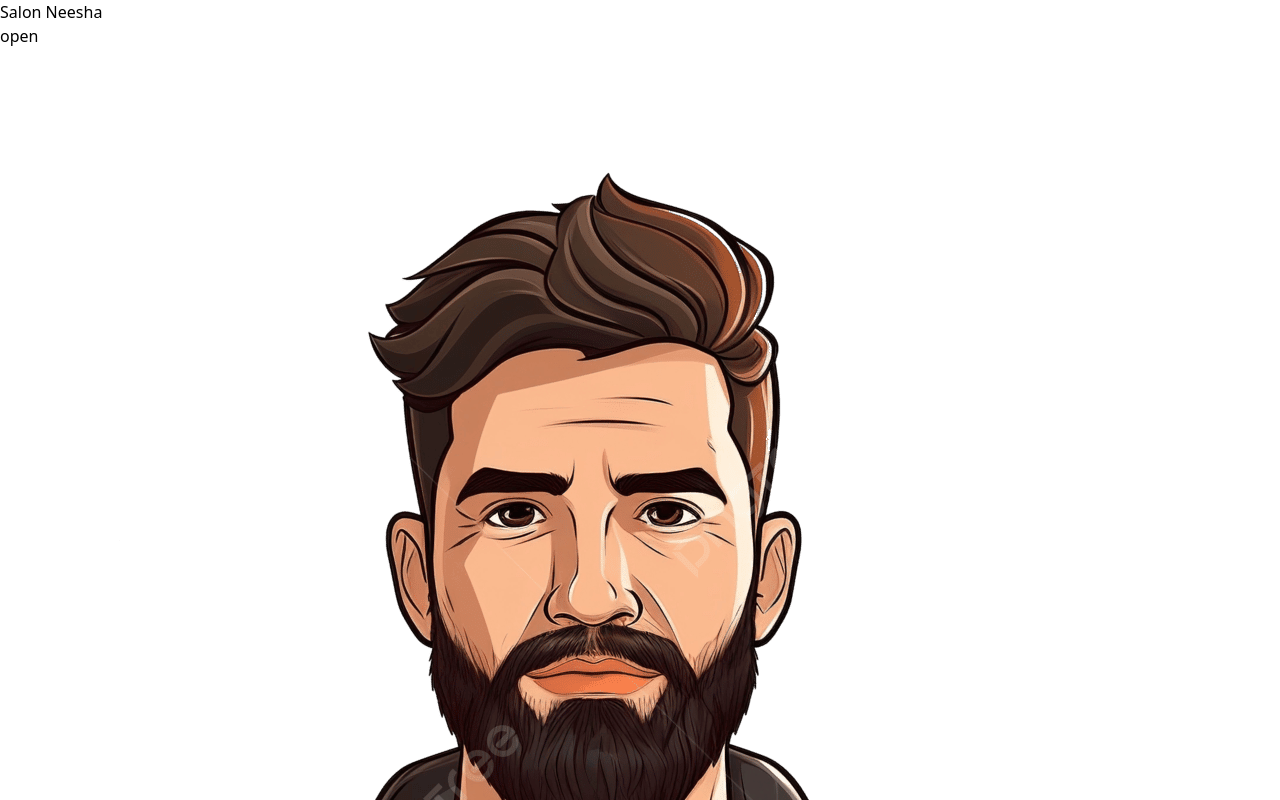
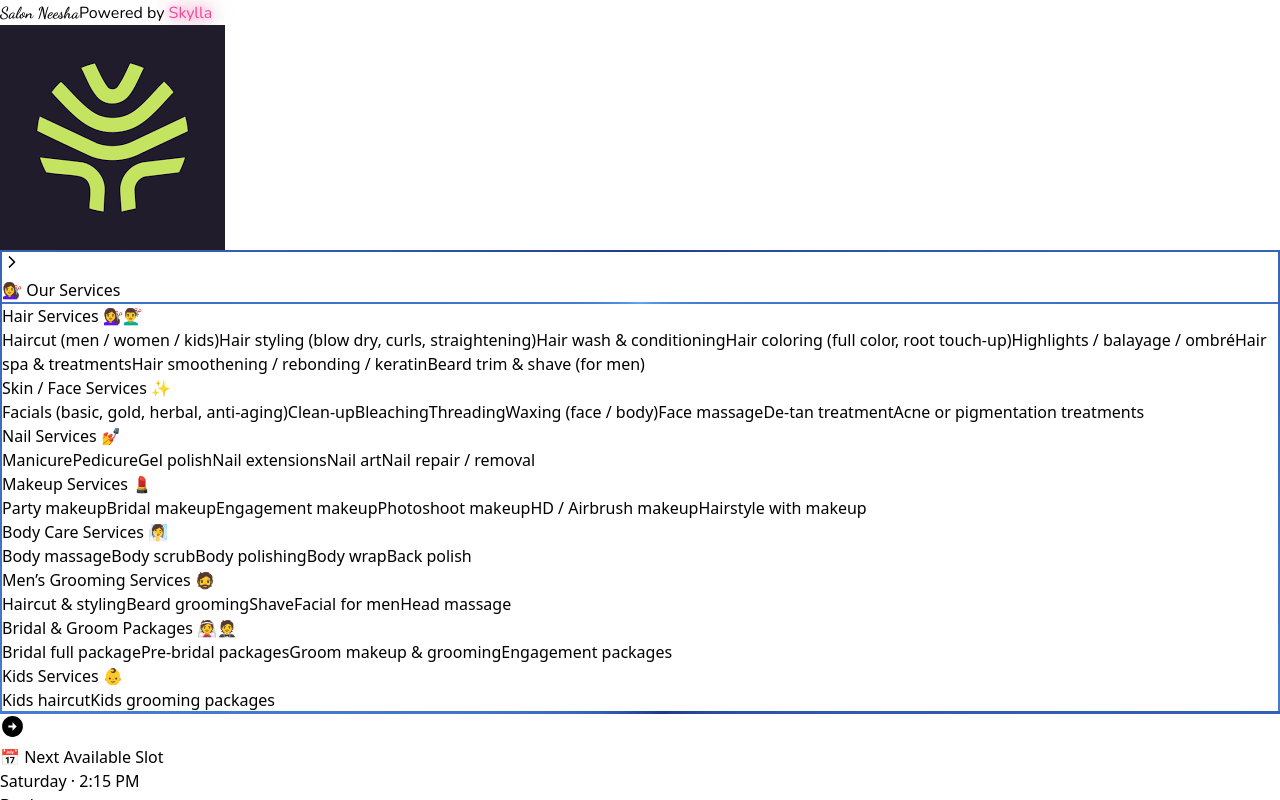
Before and after one commit to methmaaravinda/saloon-booking, a React (Vite) app: page / in a window 1280 px wide. Shown: the top 800 px of the page. Built offline with nearby package versions, Linux system fonts and the light colour scheme.

Commit message:
enhanced the header

```diff
--- a/src/components/layout/Header.jsx
+++ b/src/components/layout/Header.jsx
@@ -1,5 +1,6 @@
 import { Link } from 'react-router-dom'
 import avatarHeader from '../../assets/avatar_header.png'
+import main_logo from '../../assets/main_logo.png'
 import Status from '../Status'
 const Header = () => {
   return (
@@ -45,31 +46,38 @@ export default Header
 
 export function HeaderWithAvatar() {
   return (
-    <header className="sticky top-0 z-50 bg-black backdrop-blur-sm border-b border-white/10">
-      <div className="mx-auto px-4">
-        <div className="flex items-center justify-between h-16">
-          {/* Brand */}
-          <Link
-            to="/"
-            className="text-lg font-bold tracking-wider text-white"
-          >
+    <header className="sticky top-0 z-50 bg-black border-b border-gray-800 shadow-2xl">
+      <style>{`
+        @import url('https://fonts.googleapis.com/css2?family=Dancing+Script:wght@600;700&family=Nunito:wght@400;700&display=swap');
+        @keyframes pinkGlow {
+          0%, 100% {
+            color: #ec4899;
+            text-shadow: 0 0 10px rgba(236, 72, 153, 0.8), 0 0 20px rgba(236, 72, 153, 0.5);
+          }
+          50% {
+            color: #f472b6;
+            text-shadow: 0 0 20px rgba(244, 114, 182, 1), 0 0 30px rgba(244, 114, 182, 0.7);
+          }
+        }
+        .pink-glow {
+          animation: pinkGlow 2s ease-in-out infinite;
+        }
+      `}</style>
+      <div className="mx-auto max-w-7xl px-6 h-16 flex items-center justify-between">
+        <div className="flex flex-col leading-tight">
+          <span className="text-2xl font-bold text-white" style={{ fontFamily: "'Dancing Script', cursive" }}>
             Salon Neesha
-          </Link>
-
-          {/* Right side */}
-          <div className="flex items-center gap-4">
-            {/* Status Badge */}
-            <Status status="open" />
-
-            {/* Avatar */}
-            <div className="w-10 h-10 rounded-full p-[2px] bg-white">
-              <img
-                src={avatarHeader}
-                alt="Avatar"
-                className="w-full h-full rounded-full object-cover"
-              />
-            </div>
-          </div>
+          </span>
+          <span className="text-xs text-gray-500 -mt-1" style={{ fontFamily: "'Nunito', sans-serif" }}>
+            Powered by <span className="font-bold pink-glow">Skylla</span>
+          </span>
+        </div>
+        <div className="flex items-center gap-3">
+          <img
+            src={main_logo}
+            alt="Profile"
+            className="w-8 h-8 rounded-full ring-2 ring-pink-500 ring-offset-2 ring-offset-black hover:ring-pink-400 transition-all hover:scale-110"
+          />
         </div>
       </div>
     </header>
```
